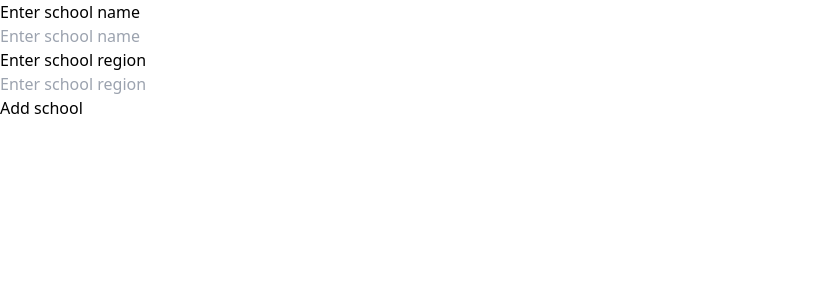
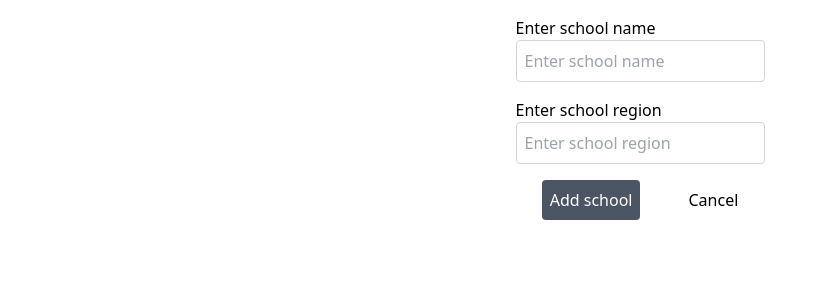
Before and after one commit to tommyshado/schools-database-frontend, a React (Vite) app: page /add-school in a window 1280 px wide. Shown: the top 300 px of the page, without its empty margins (0-828 px from the left). Built offline with nearby package versions, Linux system fonts and the light colour scheme.

Commit message:
Added styling for RenderSchools.jsx, AddSchool.jsx && SearchForSchool.jsx

```diff
--- a/src/components/RenderSchools.jsx
+++ b/src/components/RenderSchools.jsx
@@ -1,26 +1,26 @@
 export function RenderSchools({ foundSchools }) {
   return (
-    <>
-      <table>
+    <div className="overflow-x-auto">
+      <table className="table-auto w-full shadow-md">
         <thead>
           <tr>
-            <th>Name</th>
-            <th>Region</th>
-            <th>Learners available</th>
-            <th>Teachers available</th>
+            <th className="bg-gray-100 text-left font-semibold py-2 px-4">Name</th>
+            <th className="bg-gray-100 text-left font-semibold py-2 px-4">Region</th>
+            <th className="bg-gray-100 text-left font-semibold py-2 px-4">Learners available</th>
+            <th className="bg-gray-100 text-left font-semibold py-2 px-4">Teachers available</th>
           </tr>
         </thead>
         <tbody>
           {foundSchools.map((results) => (
             <tr key={results.id}>
-              <td>{results.name}</td>
-              <td>{results.region}</td>
-              <td>{results.learners_count}</td>
-              <td>{results.teachers_count}</td>
+              <td className="border-b border-gray-200 py-2 px-4">{results.name}</td>
+              <td className="border-b border-gray-200 py-2 px-4">{results.region}</td>
+              <td className="border-b border-gray-200 py-2 px-4">{results.learners_count}</td>
+              <td className="border-b border-gray-200 py-2 px-4">{results.teachers_count}</td>
             </tr>
           ))}
         </tbody>
       </table>
-    </>
+    </div>
   );
 }
--- a/src/components/Schools.jsx
+++ b/src/components/Schools.jsx
@@ -35,10 +35,10 @@ export default function Schools() {
             console.log("Error occurred while create a school", error);
         }
     }
-    async function schoolNameHandler(event) {
+    function schoolNameHandler(event) {
         setSchoolName(event.target.value);
     }
-    async function schoolRegionHandler(event) {
+    function schoolRegionHandler(event) {
         setSchoolRegion(event.target.value);
     }
 
@@ -56,10 +56,10 @@ export default function Schools() {
             );
         }
     }
-    async function searchSchoolNameHandler(event) {
+    function searchSchoolNameHandler(event) {
         setSchoolName(event.target.value);
     }
-    async function searchSchoolRegionHandler(event) {
+    function searchSchoolRegionHandler(event) {
         setSchoolRegion(event.target.value);
     }
 
@@ -80,6 +80,10 @@ export default function Schools() {
                 }}
                 onNameHandler={searchSchoolNameHandler}
                 onRegionHandler={searchSchoolRegionHandler}
+                resetFoundSchools={(event) => {
+                    event.preventDefault();
+                    findSchools();
+                }}
             />
             <RenderSchools foundSchools={foundSchools} />
         </>
--- a/src/routes/AddSchool.jsx
+++ b/src/routes/AddSchool.jsx
@@ -1,3 +1,5 @@
+import { Link } from "react-router-dom";
+
 export function AddSchool({
   onCreateSchoolHandler,
   onSchoolNameHandler,
@@ -5,12 +7,16 @@ export function AddSchool({
 }) {
   return (
     <>
-      <form onSubmit={onCreateSchoolHandler}>
-        <div>
+      <form
+        onSubmit={onCreateSchoolHandler}
+        className="flex flex-col items-center mt-4 mb-4"
+      >
+        <div className="justify-center items-center">
           <div>
             <span>Enter school name</span>
             <br />
             <input
+              className="w-full p-2 border border-gray-300 rounded mb-4"
               type="text"
               name="name"
               onChange={onSchoolNameHandler}
@@ -21,13 +27,24 @@ export function AddSchool({
             <span>Enter school region</span>
             <br />
             <input
+              className="w-full p-2 border border-gray-300 rounded mb-4"
               type="text"
               name="region"
               onChange={onSchoolRegionHandler}
               placeholder="Enter school region"
             />
           </div>
-          <button type="submit">Add school</button>
+          <div className="flex justify-center items-center mb-4 space-x-12">
+            <button
+              className="bg-gray-600 text-white p-2 rounded"
+              type="submit"
+            >
+              Add school
+            </button>
+            <span>
+              <Link to="/" className="hover:underline">Cancel</Link>
+            </span>
+          </div>
         </div>
       </form>
     </>
--- a/src/routes/SearchForSchool.jsx
+++ b/src/routes/SearchForSchool.jsx
@@ -1,27 +1,47 @@
+import { Link } from "react-router-dom";
+
+
 export function SearchForSchool({
   onFindSchoolHandler,
   onNameHandler,
   onRegionHandler,
+  resetFoundSchools,
 }) {
   return (
-    <>
       <form onSubmit={onFindSchoolHandler}>
-        <div>
+        <div className="flex space-x-4 justify-center items-center mb-4">
+          <span>
             <input
+              className="w-full p-2 border border-gray-300 rounded mb-4"
               type="text"
               name="name"
               onChange={onNameHandler}
               placeholder="Enter school name"
             />
+          </span>
+          <span>
             <input
+              className="w-full p-2 border border-gray-300 rounded mb-4"
               type="text"
               name="region"
               onChange={onRegionHandler}
               placeholder="Enter school region"
             />
-          <button type="submit">Search</button>
+          </span>
+          <span>
+            <button
+              className="bg-gray-600 text-white p-2 rounded mb-4"
+              type="submit"
+            >
+              Search
+            </button>
+          </span>
+          <span>
+            <Link to="/" onClick={resetFoundSchools} className="hover:underline">
+              Reset
+            </Link>
+          </span>
         </div>
       </form>
-    </>
   );
 }
```
Lines whose indentation alone changed are shown as unchanged.
